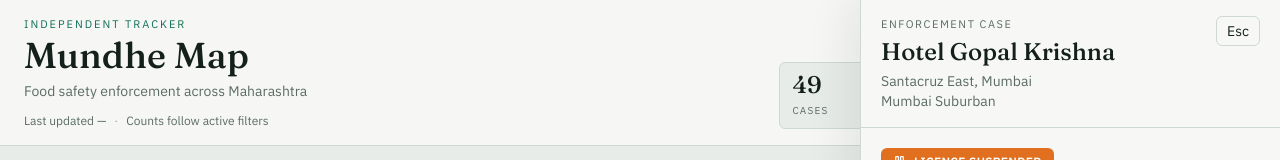
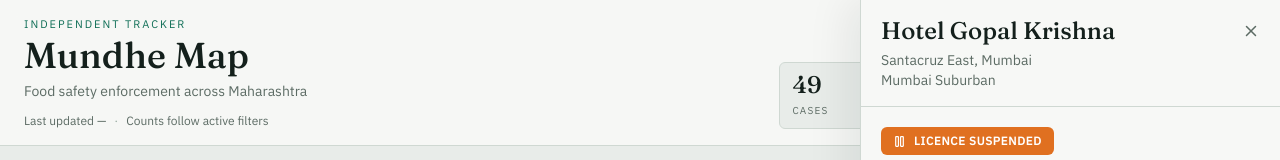
Before and after one commit to soorajnair19/Mundhe-Map, a Next.js app: page / in a window 1280 px wide. Both pictures are taken after a click on the button 524 px from the left and 512 px from the top of the page. Shown: the top 160 px of the page. Built offline with nearby package versions, Linux system fonts and the light colour scheme; no server answers.

Commit message:
Simplify the peek panel header and meta row.

```diff
--- a/components/cases/CaseDetailPanel.tsx
+++ b/components/cases/CaseDetailPanel.tsx
@@ -8,7 +8,7 @@
   formatStatus,
 } from "@/lib/data/normalize";
 import { pinAccent } from "@/lib/data/status";
-import { ArrowUpRight } from "lucide-react";
+import { ArrowUpRight, X } from "lucide-react";
 import { StatusIcon } from "@/components/status/StatusIcon";
 
 interface CaseDetailPanelProps {
@@ -67,10 +67,7 @@
     >
       <div className="flex items-start justify-between gap-3 border-b border-[var(--border)] px-5 py-4">
         <div>
-          <p className="text-[11px] uppercase tracking-[0.14em] text-[var(--muted)]">
-            Enforcement case
-          </p>
-          <h2 className="mt-1 font-[family-name:var(--font-display)] text-2xl leading-tight text-[var(--ink)]">
+          <h2 className="font-[family-name:var(--font-display)] text-2xl leading-tight text-[var(--ink)]">
             {establishment.name}
           </h2>
           <p className="mt-1 text-sm text-[var(--muted)]">
@@ -83,10 +80,10 @@
         <button
           type="button"
           onClick={onClose}
-          className="rounded-md border border-[var(--border)] px-2.5 py-1 text-sm text-[var(--ink)] transition hover:bg-[var(--surface)]"
+          className="-mr-1.5 rounded-md p-1.5 text-[var(--muted)] transition hover:bg-[var(--surface)] hover:text-[var(--ink)]"
           aria-label="Close panel"
         >
-          Esc
+          <X size={18} strokeWidth={2} />
         </button>
       </div>
 
@@ -211,32 +208,21 @@
           </section>
         ) : null}
 
-        <section className="border-t border-[var(--border)] pt-4 text-xs text-[var(--muted)]">
-          <p>
-            Verification: {formatLabel(enforcementCase.verification_status)}
+        <section className="flex items-center justify-between gap-3 border-t border-[var(--border)] pt-4">
+          <p className="text-xs text-[var(--muted)]">
+            {formatLabel(enforcementCase.verification_status)} -{" "}
+            {formatDisplayDate(enforcementCase.updated_at)}
           </p>
-          <p className="mt-1">
-            Last updated {formatDisplayDate(enforcementCase.updated_at)}
-          </p>
-          {establishment.location_accuracy !== "exact" ? (
-            <p className="mt-1">
-              Location accuracy: {formatLabel(establishment.location_accuracy)}
-              . Pin is placed at neighbourhood / city level, not the exact
-              doorway.
-            </p>
-          ) : null}
           {establishment.maps_url ? (
-            <p className="mt-2">
             <a
               href={establishment.maps_url}
               target="_blank"
               rel="noopener noreferrer"
-                className="inline-flex items-center gap-0.5 text-[var(--case-accent-ink)] underline-offset-2 hover:underline"
+              className="inline-flex shrink-0 items-center gap-0.5 text-xs font-medium text-[var(--case-accent-ink)] underline-offset-2 hover:underline"
             >
               Open Map
               <ArrowUpRight size={14} strokeWidth={2.25} aria-hidden />
             </a>
-            </p>
           ) : null}
         </section>
       </div>
```
Lines whose indentation alone changed are shown as unchanged.
